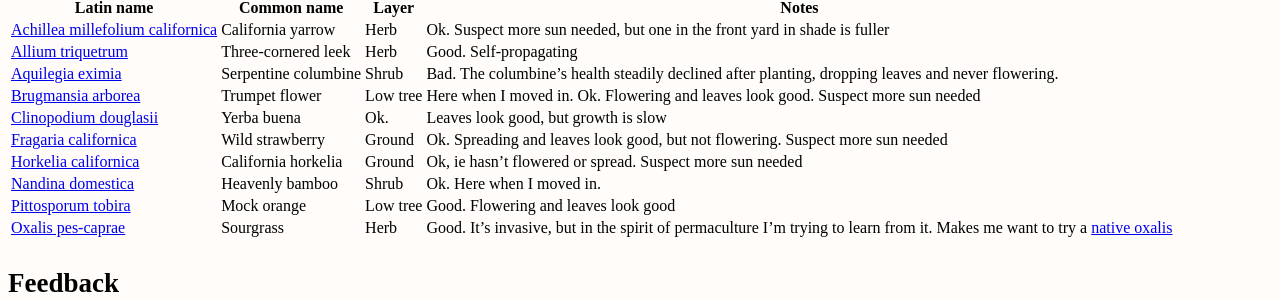
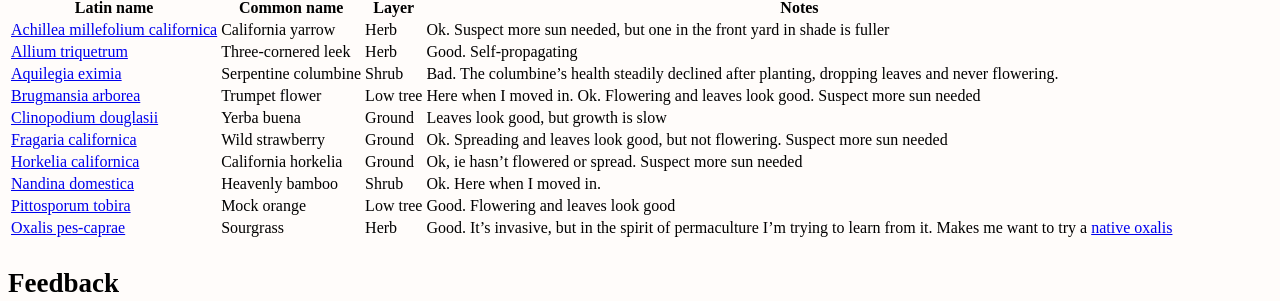
Before and after one commit to erikeldridge/erikeldridge.github.com, a Jekyll site: the page built from _posts/2018-01-20-walnut-guild.md, in a window 1280 px wide. Shown: the part 594-895 px from the top of the page. Built offline with Jekyll 4.4.1, drawn with Linux system fonts in a browser that asks for light colours; nearby versions of some CDN libraries.

Commit message:
Update from Forestry.io - 2018-01-20-walnut-guild.md

```diff
--- a/_posts/2018-01-20-walnut-guild.md
+++ b/_posts/2018-01-20-walnut-guild.md
@@ -33,7 +33,7 @@ Here are the plants I've tried:
 | [Allium triquetrum](https://www.inaturalist.org/taxa/55505-Allium-triquetrum) | Three-cornered leek | Herb | Good. Self-propagating |
 | [Aquilegia eximia](https://www.inaturalist.org/taxa/57230-Aquilegia-eximia) | Serpentine columbine | Shrub | Bad. The columbine's health steadily declined after planting, dropping leaves and never flowering. |
 | [Brugmansia arborea](https://www.inaturalist.org/taxa/126914-Brugmansia-arborea) | Trumpet flower | Low tree | Here when I moved in. Ok. Flowering and leaves look good. Suspect more sun needed |
-| [Clinopodium douglasii](https://www.inaturalist.org/taxa/53203-Clinopodium-douglasii) | Yerba buena | Ok. | Leaves look good, but growth is slow |
+| [Clinopodium douglasii](https://www.inaturalist.org/taxa/53203-Clinopodium-douglasii) | Yerba buena | Ground | Leaves look good, but growth is slow |
 | [Fragaria californica](https://www.inaturalist.org/taxa/61095-Fragaria-vesca-californica) | Wild strawberry | Ground | Ok. Spreading and leaves look good, but not flowering. Suspect more sun needed |
 | [Horkelia californica](https://www.inaturalist.org/taxa/61737-Horkelia-californica) | California horkelia | Ground | Ok, ie hasn't flowered or spread. Suspect more sun needed |
 | [Nandina domestica](https://www.inaturalist.org/taxa/127010-Nandina-domestica) | Heavenly bamboo | Shrub | Ok. Here when I moved in. |
```
